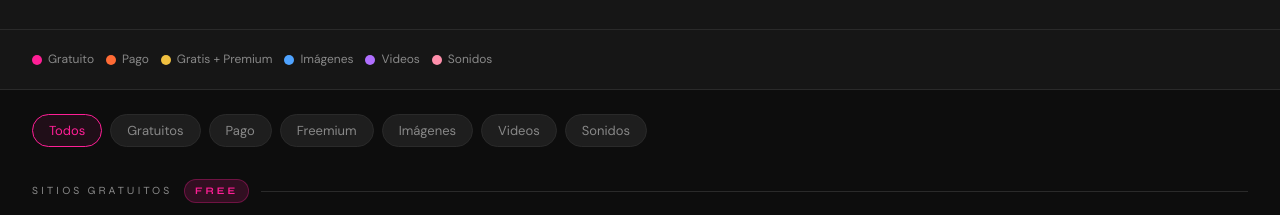
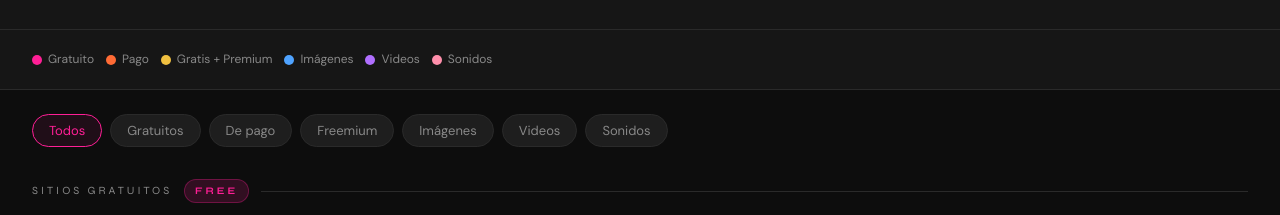
Before and after one commit to DigiLab-UTDT/DigiLab-Recursos, a plain HTML site: page index.html in a window 1280 px wide. Shown: the part 341-556 px from the top of the page. Drawn offline with Linux system fonts and the light colour scheme.

Commit message:
Add files via upload

```diff
--- a/index.html
+++ b/index.html
@@ -288,7 +288,7 @@
 <div class="filters">
   <button class="filter-btn active" onclick="filter('all')">Todos</button>
   <button class="filter-btn" onclick="filter('free')">Gratuitos</button>
-  <button class="filter-btn" onclick="filter('paid')">Pago</button>
+  <button class="filter-btn" onclick="filter('paid')">De pago</button>
   <button class="filter-btn" onclick="filter('mixed')">Freemium</button>
   <button class="filter-btn" onclick="filter('img')">Imágenes</button>
   <button class="filter-btn" onclick="filter('vid')">Videos</button>
```
